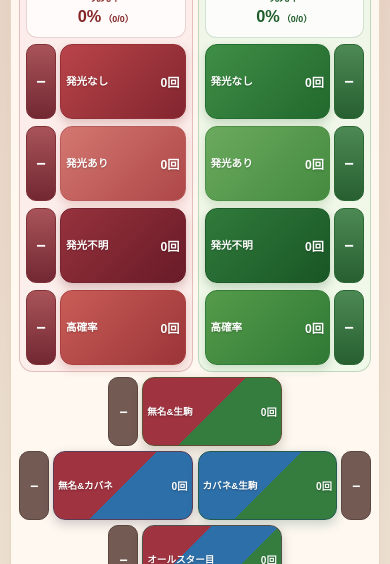
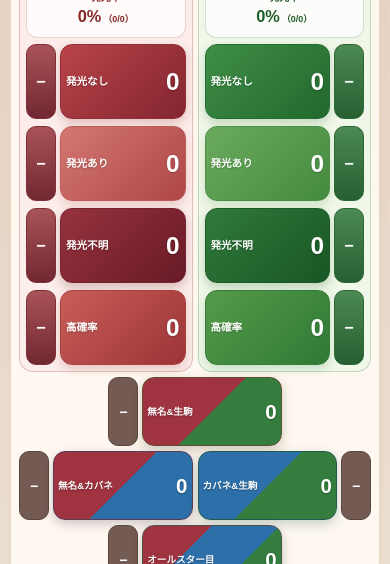
Before and after one commit to umedademu/suisoku, a Next.js app: page /kabaneri2 in a window 390 px wide. Shown: the part 280-844 px from the top of the page. Built offline with nearby package versions, Linux system fonts and the light colour scheme.

Commit message:
pt累計数字を拡大

```diff
--- a/app/globals.css
+++ b/app/globals.css
@@ -1172,7 +1172,8 @@ a {
 .character-special-point-button-count {
   grid-column: 2;
   justify-self: end;
-  font-size: 0.88rem;
+  font-size: 1.76rem;
+  line-height: 1;
   white-space: nowrap;
 }
 
@@ -1287,7 +1288,8 @@ a {
 }
 
 .character-point-button-count {
-  font-size: 0.92rem;
+  font-size: 1.84rem;
+  line-height: 1;
   white-space: nowrap;
 }
 
@@ -2728,7 +2730,7 @@ a {
   }
 
   .character-point-column .character-point-button-count {
-    font-size: 0.76rem;
+    font-size: 1.52rem;
   }
 
   .character-special-point-control {
@@ -2752,7 +2754,7 @@ a {
   }
 
   .character-special-point-button-count {
-    font-size: 0.64rem;
+    font-size: 1.28rem;
   }
 
   .character-point-summary-item {
--- a/app/kabaneri2/page.tsx
+++ b/app/kabaneri2/page.tsx
@@ -1840,7 +1840,7 @@ function CharacterSpecialPointControl({
       onClick={() => onIncrement(button)}
     >
       <span className="character-special-point-button-name">{button.label}</span>
-      <span className="character-special-point-button-count">{totalCount}回</span>
+      <span className="character-special-point-button-count">{totalCount}</span>
     </button>
   );
 
@@ -1967,7 +1967,7 @@ function CharacterPointColumn({
                 onClick={() => onIncrement(button)}
               >
                 <span className="character-point-button-name">{button.label}</span>
-                <span className="character-point-button-count">{buttonTotalCount}回</span>
+                <span className="character-point-button-count">{buttonTotalCount}</span>
               </button>
             );
 
--- a/lib/app-info.ts
+++ b/lib/app-info.ts
@@ -1,3 +1,3 @@
-export const APP_VERSION = "1.41";
+export const APP_VERSION = "1.42";
 
 export const APP_TITLE = `推測ツールv${APP_VERSION}`;
```
Also changed, not shown: 1 other file (tests, documents, lock files or other folders).
